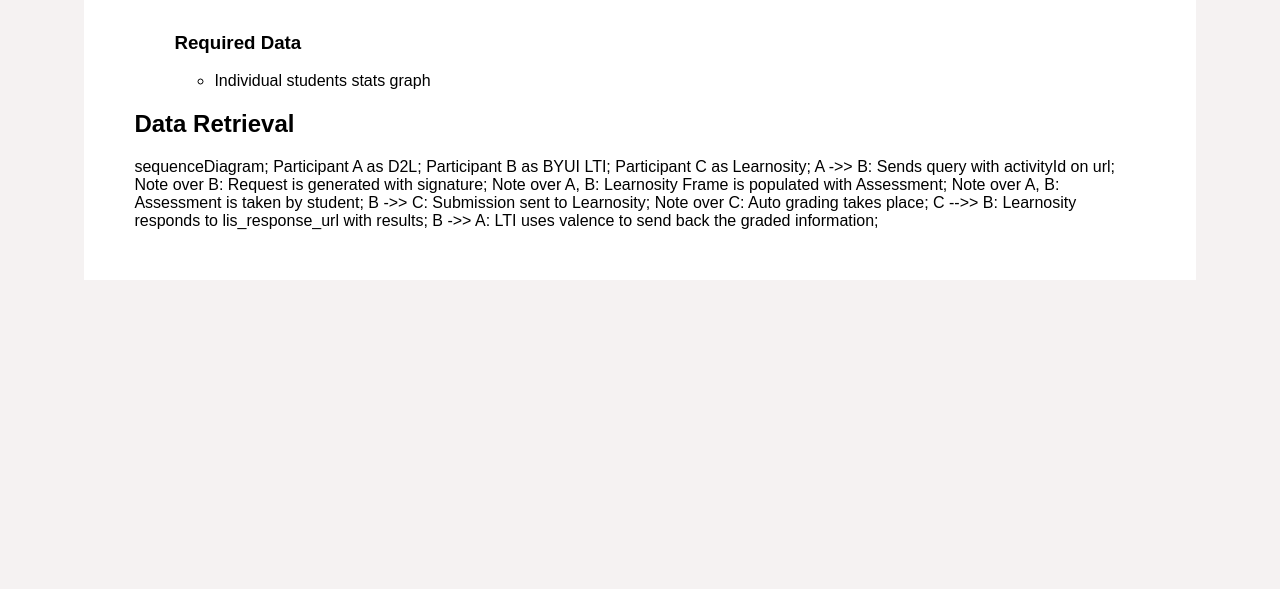
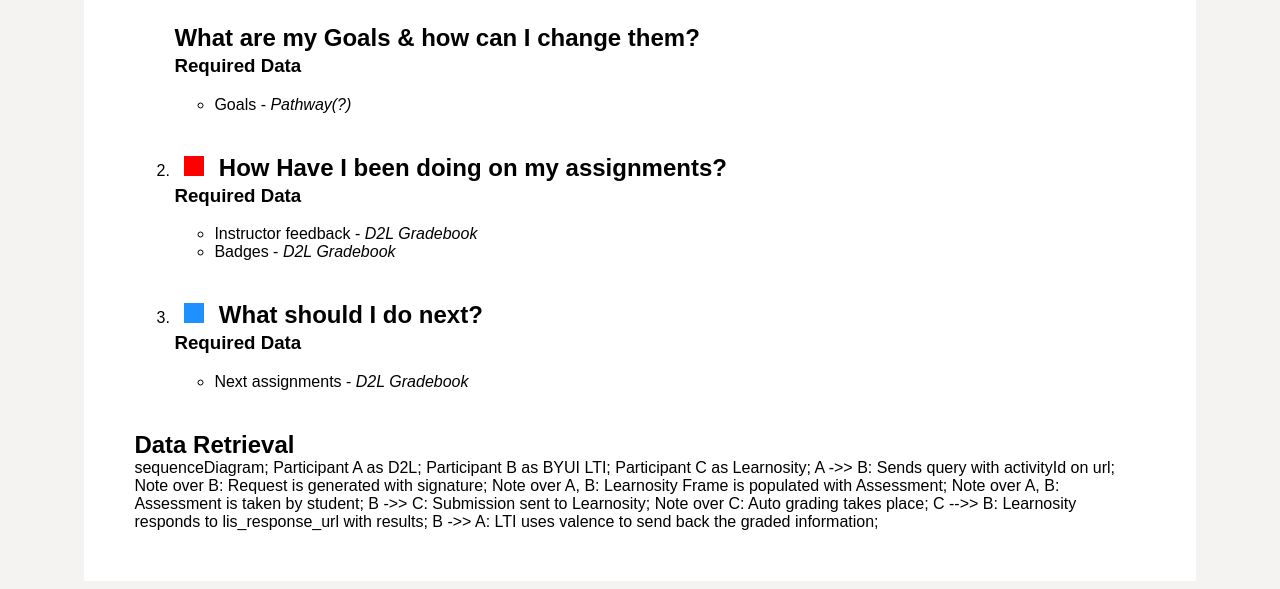
Before and after one commit to byuitechops/ECIDashboardDocs, a plain HTML site: page studentDashboard.html in a window 1280 px wide. Shown: the part 865-1454 px from the top of the page. Before the commit the page ends 1153 px from the top, so only its background shows below. Drawn offline with Linux system fonts and the light colour scheme; a script that the page names is missing.

Commit message:
Added student dashboard wireframe

```diff
--- a/studentDashboard.html
+++ b/studentDashboard.html
@@ -17,7 +17,7 @@
     <main>
         <a href="https://byuitechops.github.io/eci-dashboard-docs/">Home</a>
         <h1>Student Dashoard</h1>
-        <img src="https://github.com/byuitechops/ECIDashboardDocs/blob/master/instructor-dashboard.gif?raw=true" alt="Instructor Dashboard">
+        <img src="https://github.com/byuitechops/ECIDashboardDocs/blob/master/student-Dashboard.png?raw=true" alt="Instructor Dashboard">
         <div class="wrapper">
             <div class="priority high"></div>High
             <div class="priority medium"></div>Medium
@@ -39,7 +39,16 @@
                     <h2 class="inline">How Have I been doing on my assignments?</h2>
                     <h3>Required Data</h3>
                     <ul>
-                        <li>Individual students stats graph</li>
+                        <li>Instructor feedback - <span class="italic">D2L Gradebook</span></li>
+                        <li>Badges - <span class="italic">D2L Gradebook</span></li>
+                    </ul>
+                </li>
+                <li>
+                    <div class="priority low inline"></div>
+                    <h2 class="inline">What should I do next?</h2>
+                    <h3>Required Data</h3>
+                    <ul>
+                        <li>Next assignments - <span class="italic">D2L Gradebook</span></li>
                     </ul>
                 </li>
             </ol>
--- a/style.css
+++ b/style.css
@@ -8,6 +8,15 @@
             font-family: arial, sans-serif;
             margin: auto;
             width: 80%;
+        }
+
+        h2 {
+            margin-top: 40px;
+            margin-bottom: 0px;
+        }
+
+        h3 {
+            margin-top: 3px;
         }
 
         img {
```
Also changed, not shown: instructorDashboard.html (+1 -1 lines), missionaryDashboard.html (+1 -1 lines), Student Dashboard.png (added), student-Dashboard.png (added).
